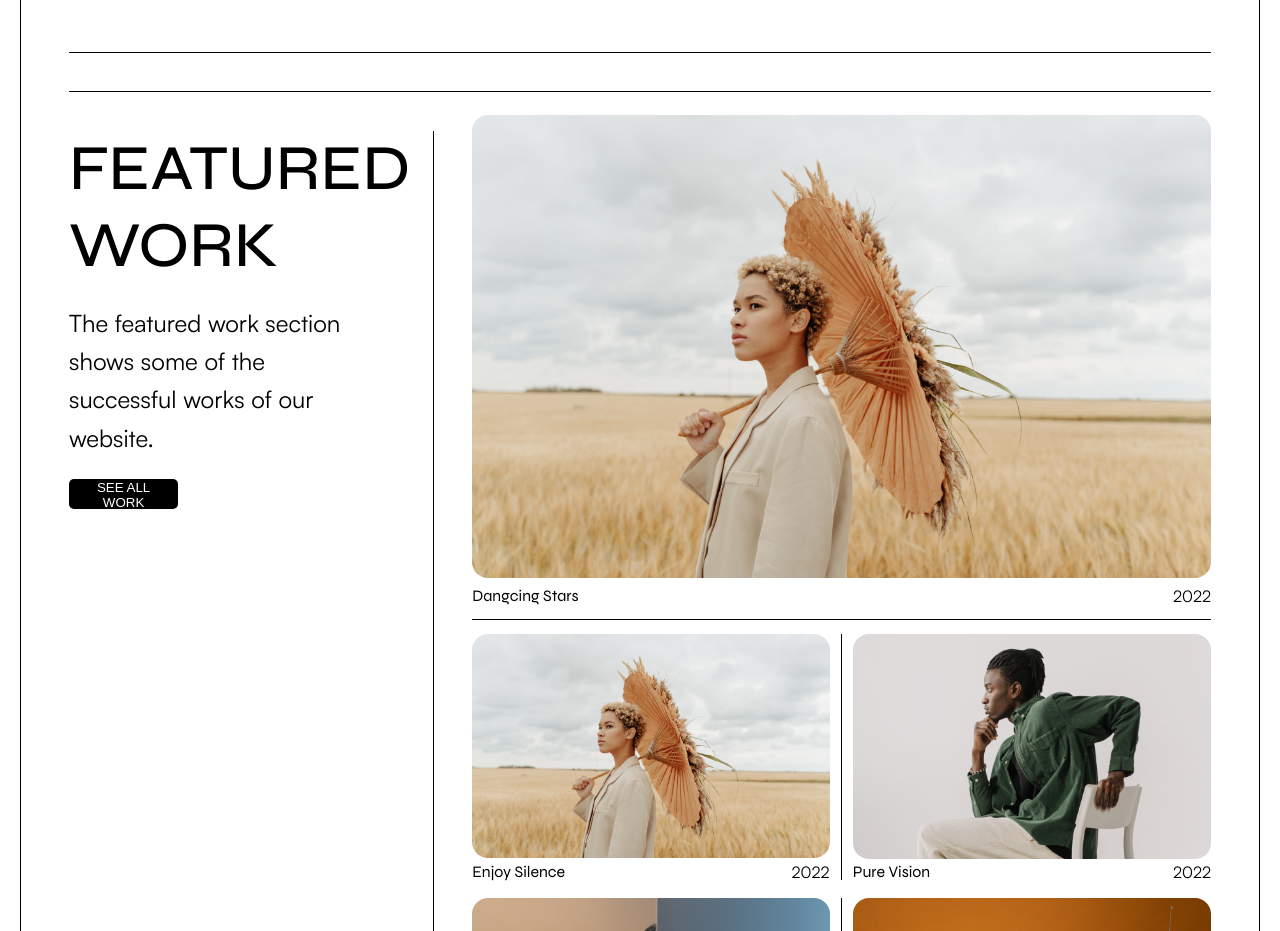
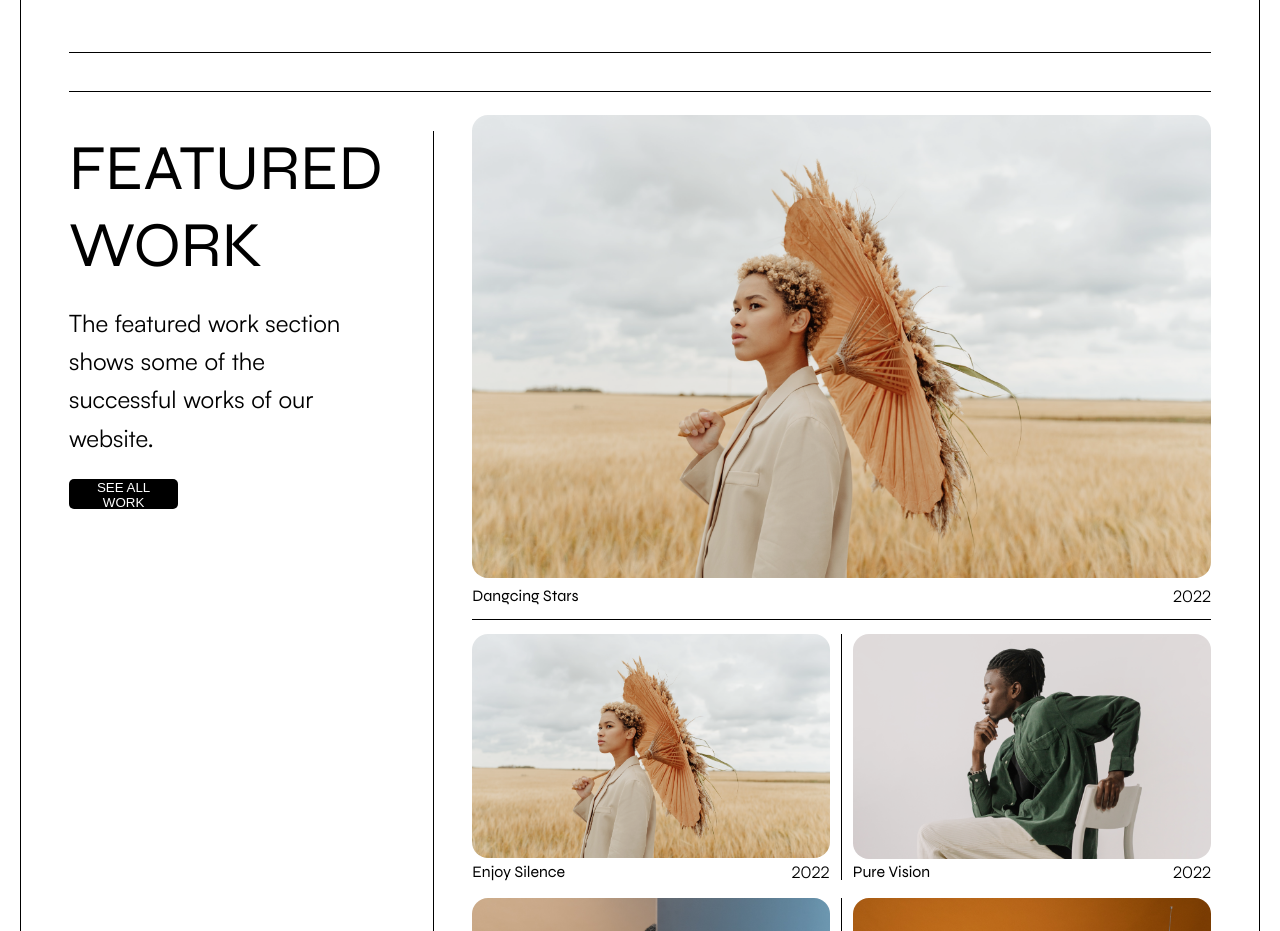
Before and after one commit to taodemy/website, a Next.js app: page / in a window 1280 px wide. Shown: the part 1980-2911 px from the top of the page. Built offline with nearby package versions, Linux system fonts and the light colour scheme.

Commit message:
add some font init

```diff
--- a/styles/FeaturedWork.module.css
+++ b/styles/FeaturedWork.module.css
@@ -11,9 +11,6 @@
   border-right: 1px solid #000000;
 }
 
-.featured-work__left-container h1 {
-  font-weight: 450;
-}
 
 .featured-work__left-container p {
   margin-top: 1.2rem;
```
